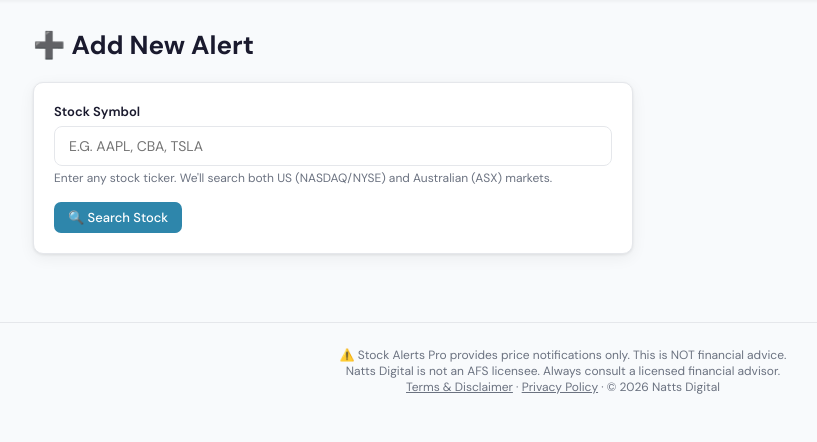
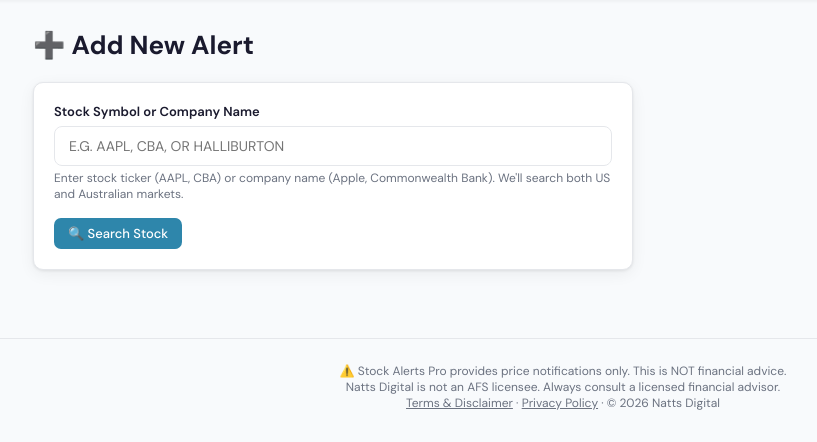
Before and after one commit to snattuvetty-spec/stock-alerts-flask, a Flask app: page /add in a window 1280 px wide. Shown: the part 56-498 px from the top of the page, without its empty margins (77-894 px from the left). Run offline with Flask 3, Linux system fonts and the light colour scheme; the visitor is signed in with stand-in values (Sample User, id 1).

Commit message:
Add company name search and improve stock selection display

```diff
--- a/app.py
+++ b/app.py
@@ -505,65 +505,107 @@ def add_alert():
 @app.route('/price/<symbol>')
 @login_required
 def get_price(symbol):
-    """Get price and verify stock across markets"""
+    """Get price and verify stock across markets - supports symbol or company name search"""
     import yfinance as yf
     symbol = symbol.upper()
     results = []
 
-    # Check US market
-    try:
-        ticker_us = yf.Ticker(symbol)
-        data_us = ticker_us.history(period='1d', timeout=5)
-        if not data_us.empty:
-            price_us = float(data_us['Close'].iloc[-1])
-            try:
-                info_us = ticker_us.info
-                stock_name = info_us.get('longName', info_us.get('shortName', symbol))
-                exchange = info_us.get('exchange', 'US Market')
-                currency = info_us.get('currency', 'USD')
-            except:
-                # If info fails, use basic data
-                stock_name = symbol
-                exchange = 'US Market'
-                currency = 'USD'
+    # If it looks like a company name (contains spaces or is long), search for it
+    is_name_search = ' ' in symbol or len(symbol) > 5
 
-            results.append({
-                'symbol': symbol,
-                'name': stock_name,
-                'exchange': exchange,
-                'price': price_us,
-                'currency': currency,
-                'market': 'US'
-            })
-    except Exception as e:
-        print(f"US market search error for {symbol}: {str(e)}")
+    if is_name_search:
+        # Search for ticker by company name using yfinance search
+        try:
+            # Try to find matching tickers
+            search_results = yf.Ticker(symbol)
+            # This is a simple approach - try common exchanges
+            potential_symbols = [symbol.replace(' ', ''), symbol[:4], symbol[:3]]
+        except:
+            potential_symbols = []
+    else:
+        potential_symbols = [symbol]
 
-    # Check ASX market
-    try:
-        ticker_ax = yf.Ticker(symbol + '.AX')
-        data_ax = ticker_ax.history(period='1d', timeout=5)
-        if not data_ax.empty:
-            price_ax = float(data_ax['Close'].iloc[-1])
-            try:
-                info_ax = ticker_ax.info
-                stock_name = info_ax.get('longName', info_ax.get('shortName', symbol))
-                currency = info_ax.get('currency', 'AUD')
-            except:
-                stock_name = symbol
-                currency = 'AUD'
+    # Check each potential symbol in both markets
+    for sym in potential_symbols[:3]:  # Limit to first 3 attempts
+        # Check US market
+        try:
+            ticker_us = yf.Ticker(sym)
+            data_us = ticker_us.history(period='1d', timeout=5)
+            if not data_us.empty:
+                price_us = float(data_us['Close'].iloc[-1])
+                try:
+                    info_us = ticker_us.info
+                    stock_name = info_us.get('longName', info_us.get('shortName', sym))
+                    exchange = info_us.get('exchange', 'US Market')
+                    currency = info_us.get('currency', 'USD')
 
-            results.append({
-                'symbol': symbol + '.AX',
-                'name': stock_name,
-                'exchange': 'ASX',
-                'price': price_ax,
-                'currency': currency,
-                'market': 'Australia'
-            })
-    except Exception as e:
-        print(f"ASX market search error for {symbol}: {str(e)}")
+                    # Only add if name matches search (for name searches)
+                    if not is_name_search or symbol.lower() in stock_name.lower():
+                        results.append({
+                            'symbol': sym,
+                            'name': stock_name,
+                            'exchange': exchange,
+                            'price': price_us,
+                            'currency': currency,
+                            'market': 'US'
+                        })
+                except:
+                    # If info fails, still add with basic data
+                    if not is_name_search:
+                        results.append({
+                            'symbol': sym,
+                            'name': sym,
+                            'exchange': 'US Market',
+                            'price': price_us,
+                            'currency': 'USD',
+                            'market': 'US'
+                        })
+        except Exception as e:
+            print(f"US market search error for {sym}: {str(e)}")
 
-    return jsonify({'results': results})
+        # Check ASX market
+        try:
+            ticker_ax = yf.Ticker(sym + '.AX')
+            data_ax = ticker_ax.history(period='1d', timeout=5)
+            if not data_ax.empty:
+                price_ax = float(data_ax['Close'].iloc[-1])
+                try:
+                    info_ax = ticker_ax.info
+                    stock_name = info_ax.get('longName', info_ax.get('shortName', sym))
+                    currency = info_ax.get('currency', 'AUD')
+
+                    # Only add if name matches search (for name searches)
+                    if not is_name_search or symbol.lower() in stock_name.lower():
+                        results.append({
+                            'symbol': sym + '.AX',
+                            'name': stock_name,
+                            'exchange': 'ASX',
+                            'price': price_ax,
+                            'currency': currency,
+                            'market': 'Australia'
+                        })
+                except:
+                    if not is_name_search:
+                        results.append({
+                            'symbol': sym + '.AX',
+                            'name': sym,
+                            'exchange': 'ASX',
+                            'price': price_ax,
+                            'currency': 'AUD',
+                            'market': 'Australia'
+                        })
+        except Exception as e:
+            print(f"ASX market search error for {sym}: {str(e)}")
+
+    # Remove duplicates based on symbol
+    seen = set()
+    unique_results = []
+    for r in results:
+        if r['symbol'] not in seen:
+            seen.add(r['symbol'])
+            unique_results.append(r)
+
+    return jsonify({'results': unique_results})
 
 # ============================================================
 # EDIT ALERT
--- a/templates/add_alert.html
+++ b/templates/add_alert.html
@@ -11,11 +11,12 @@
     <!-- Step 1: Search for stock -->
     <div id="search-step">
         <div class="form-group">
-            <label>Stock Symbol</label>
-            <input type="text" id="symbolSearch" placeholder="e.g. AAPL, CBA, TSLA"
+            <label>Stock Symbol or Company Name</label>
+            <input type="text" id="symbolSearch" placeholder="e.g. AAPL, CBA, or Halliburton"
                    style="text-transform:uppercase;">
             <div class="input-hint">
-                Enter any stock ticker. We'll search both US (NASDAQ/NYSE) and Australian (ASX) markets.
+                Enter stock ticker (AAPL, CBA) or company name (Apple, Commonwealth Bank).
+                We'll search both US and Australian markets.
             </div>
         </div>
         <button onclick="searchStock()" class="btn btn-primary" id="searchBtn">
@@ -97,19 +98,19 @@ async function searchStock() {
                 html += `
                 <div onclick="selectStock('${stock.symbol}', '${stock.name}', '${stock.exchange}', ${stock.price}, '${stock.currency}')"
                      style="background:white;border:2px solid #e5e7eb;border-radius:8px;padding:16px;margin-bottom:12px;cursor:pointer;transition:all 0.15s;"
-                     onmouseover="this.style.borderColor='#2E86AB'"
-                     onmouseout="this.style.borderColor='#e5e7eb'">
+                     onmouseover="this.style.borderColor='#2E86AB';this.style.backgroundColor='#f8fbfd'"
+                     onmouseout="this.style.borderColor='#e5e7eb';this.style.backgroundColor='white'">
                     <div style="display:flex;justify-content:space-between;align-items:start;">
-                        <div>
-                            <div style="font-size:16px;font-weight:700;color:#1a1a2e;">${stock.symbol}</div>
-                            <div style="font-size:14px;color:#6b7280;margin-top:4px;">${stock.name}</div>
-                            <div style="font-size:12px;color:#9ca3af;margin-top:4px;">
-                                ${stock.exchange} • ${stock.market}
+                        <div style="flex:1;">
+                            <div style="font-size:18px;font-weight:700;color:#2E86AB;margin-bottom:6px;">${stock.symbol}</div>
+                            <div style="font-size:14px;color:#1a1a2e;font-weight:500;margin-bottom:4px;">${stock.name}</div>
+                            <div style="font-size:12px;color:#6b7280;">
+                                ${stock.exchange} • ${stock.market} Market
                             </div>
                         </div>
-                        <div style="text-align:right;">
-                            <div style="font-size:18px;font-weight:700;color:#2E86AB;">${priceStr}</div>
-                            <div style="font-size:11px;color:#9ca3af;margin-top:4px;">Current Price</div>
+                        <div style="text-align:right;margin-left:16px;">
+                            <div style="font-size:18px;font-weight:700;color:#27ae60;">${priceStr}</div>
+                            <div style="font-size:11px;color:#9ca3af;margin-top:2px;">Current Price</div>
                         </div>
                     </div>
                 </div>`;
```
